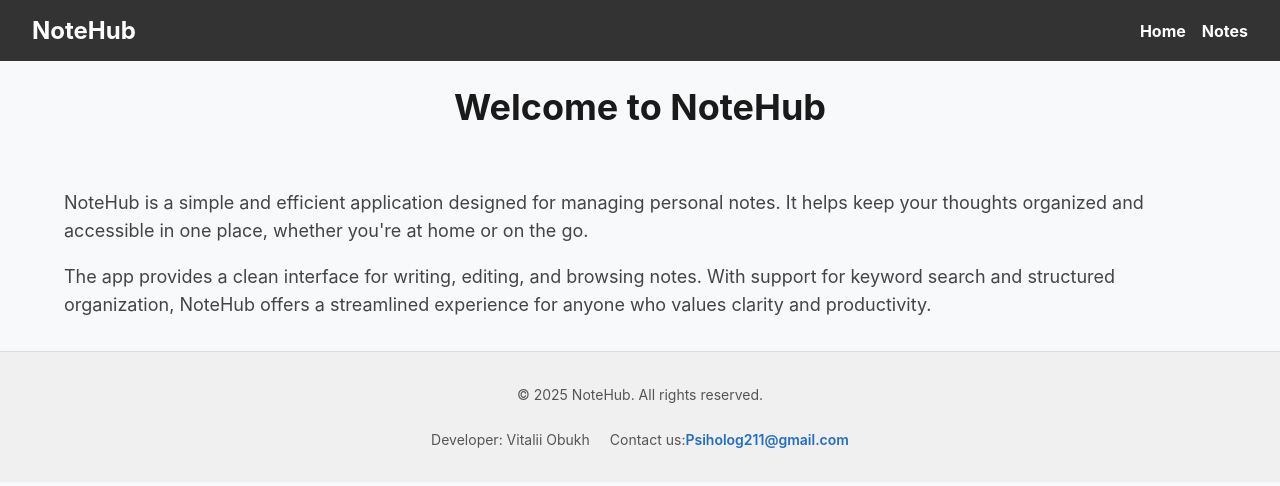
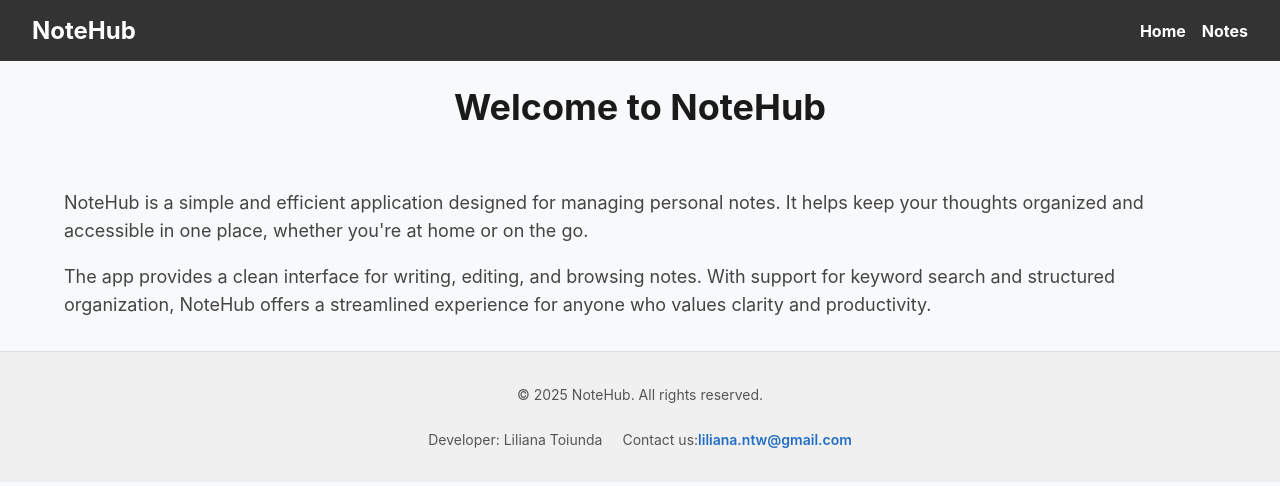
Before and after one commit to lilianantw/06-notehub-nextjs, a Next.js app: page / in a window 1280 px wide. Shown: the top 486 px of the page. Built offline with nearby package versions, Linux system fonts and the light colour scheme.

Commit message:
Update Footer.tsx

```diff
--- a/components/Footer/Footer.tsx
+++ b/components/Footer/Footer.tsx
@@ -7,11 +7,11 @@ const Footer = () => {
       <div className={css.content}>
         <p>© {new Date().getFullYear()} NoteHub. All rights reserved.</p>
         <div className={css.wrap}>
-          <p>Developer: Vitalii Obukh</p>
+          <p>Developer: Liliana Toiunda</p>
           <p>
             Contact us:
             <Link href="<mailto:student@notehub.app>">
-              Psiholog211@gmail.com
+              liliana.ntw@gmail.com
             </Link>
           </p>
         </div>
```
